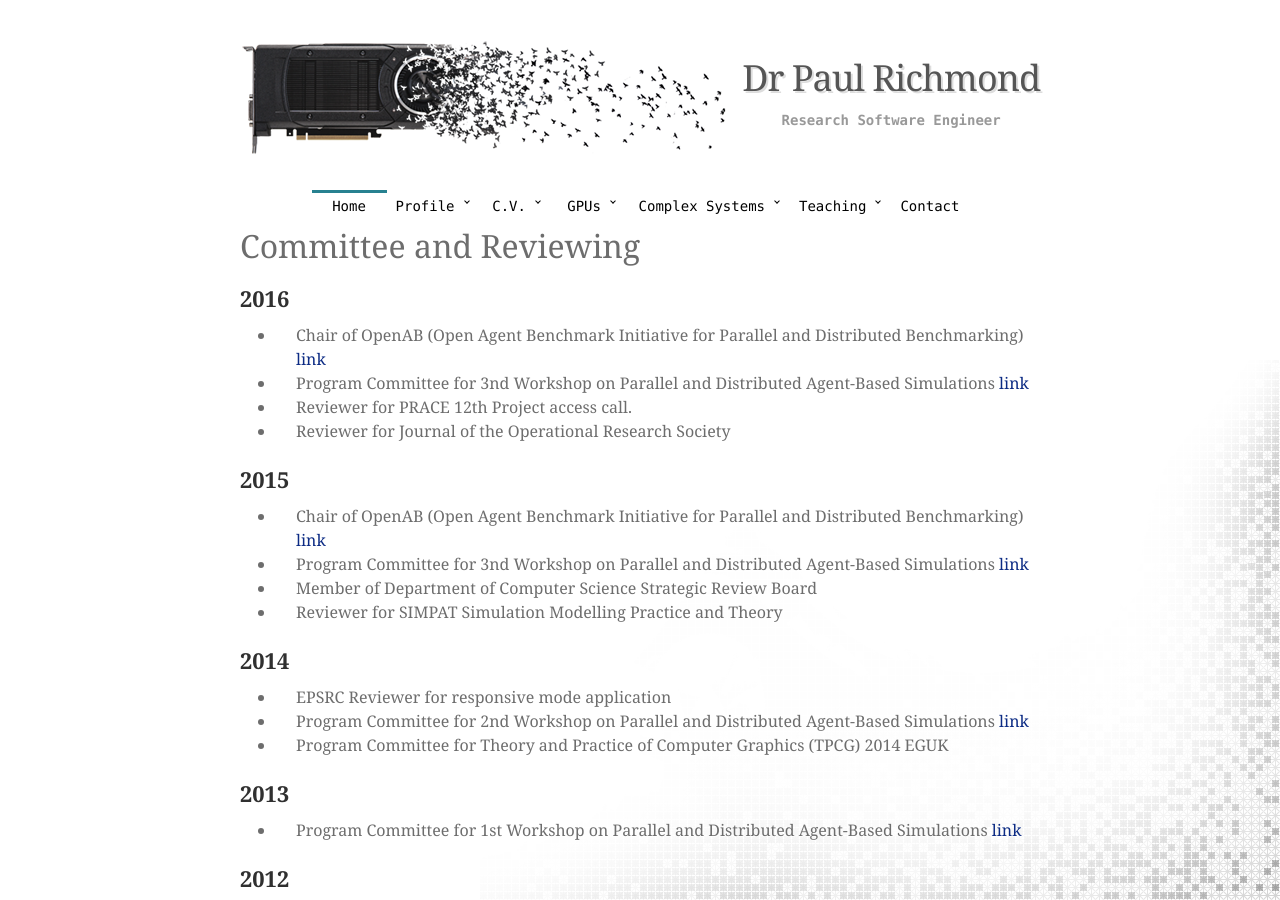
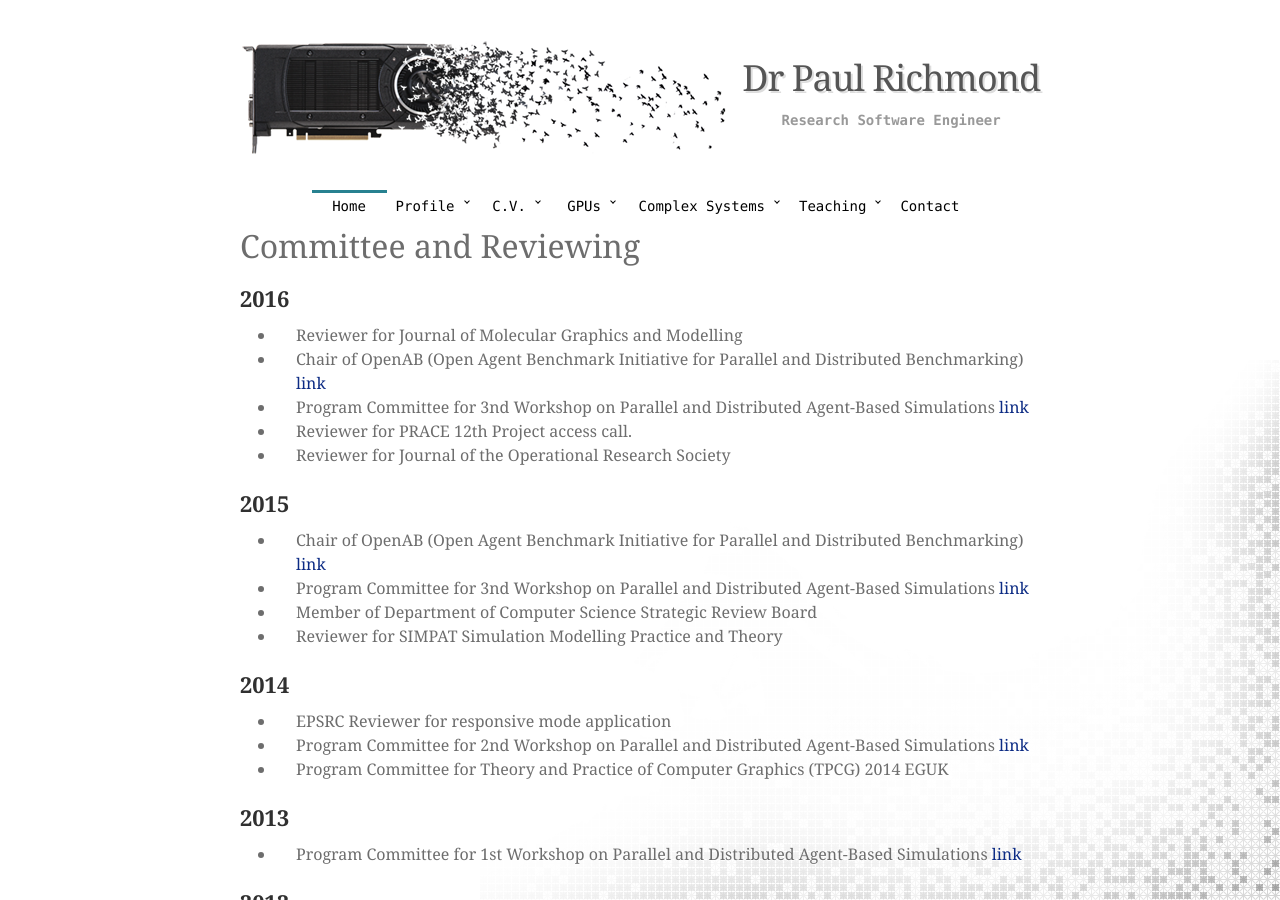
Before and after one commit to mondus/mondus.github.io, a Jekyll site: the page built from cv/committe/index.md, in a window 1280 px wide and 900 px high. Built offline with Jekyll 4.4.1, drawn with Linux system fonts in a browser that asks for light colours; nearby versions of some CDN libraries; some web fonts are replaced.

Commit message:
Update index.md

```diff
--- a/cv/committe/index.md
+++ b/cv/committe/index.md
@@ -7,6 +7,7 @@ layout: homepage
 
 ## 2016
 
+* Reviewer for Journal of Molecular Graphics and Modelling
 * Chair of OpenAB (Open Agent Benchmark Initiative for Parallel and Distributed Benchmarking) [link](http://www.openab.org/)
 * Program Committee for 3nd Workshop on Parallel and Distributed Agent-Based Simulations [link](http://www.padabs.org/)
 * Reviewer for PRACE 12th Project access call.
```
